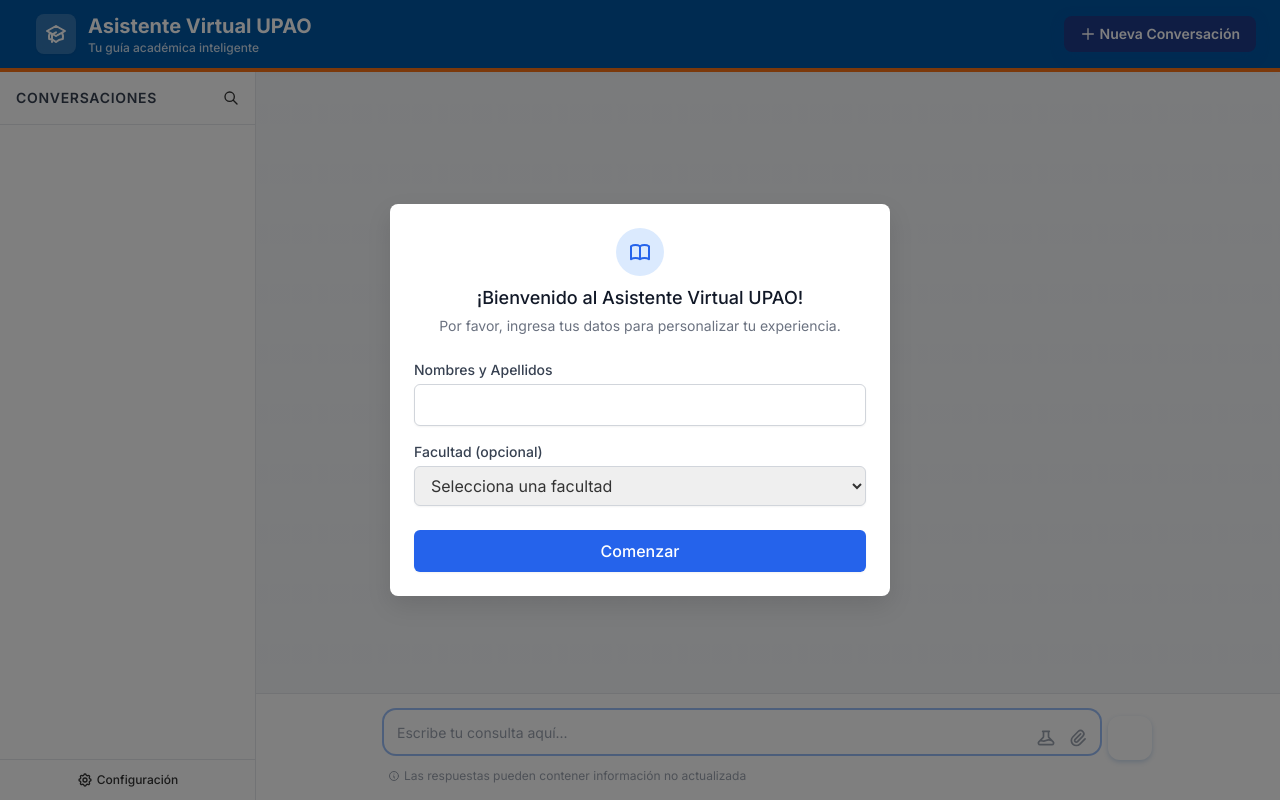
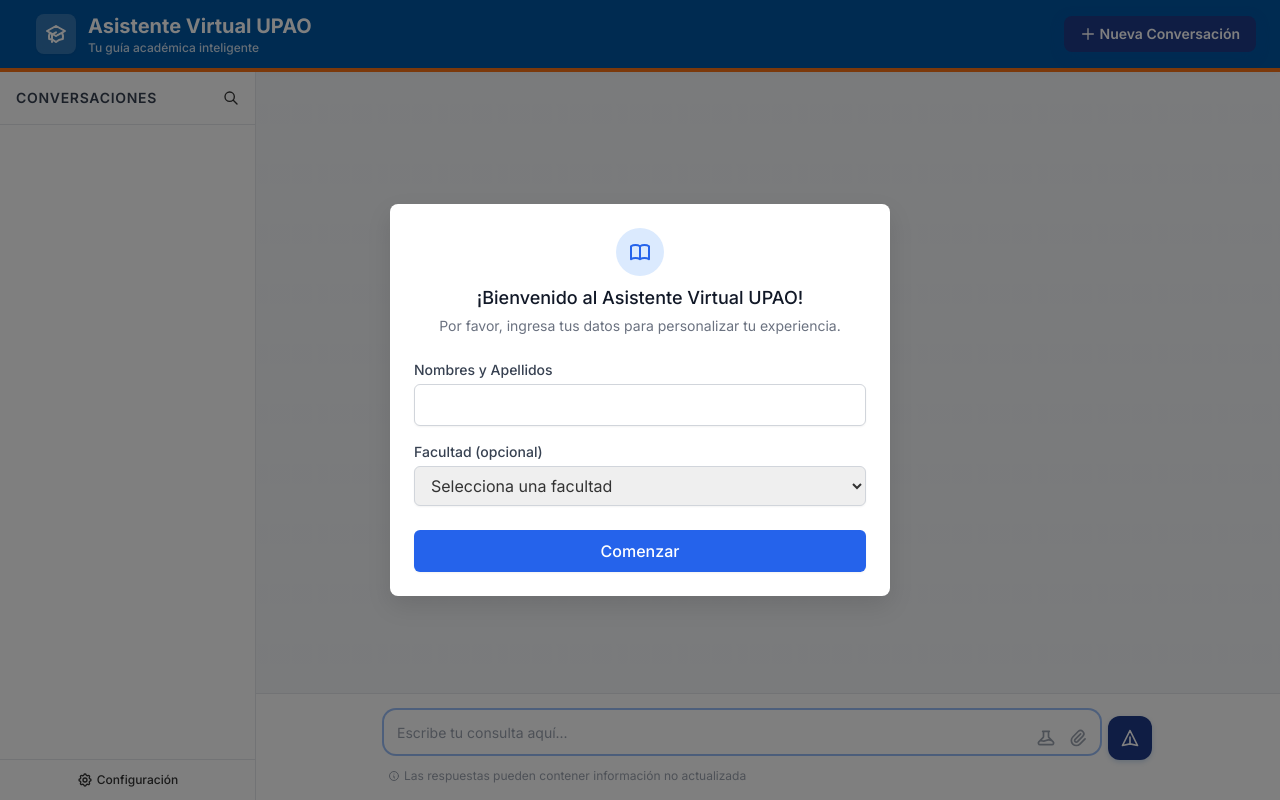
Before and after one commit to DioghoBaylon/asistente-ia, a FastAPI app: page / in a window 1280 px wide. Run offline with FastAPI, Linux system fonts and the light colour scheme; parts of the project's set-up code (start-up, migrations or seed data) failed here and were passed over; some libraries are stand-ins or nearby versions.

Commit message:
asistentev9

```diff
--- a/templates/index.html
+++ b/templates/index.html
@@ -410,7 +410,7 @@
             <button
               onclick="handleSend()"
               id="send-button"
-              class="p-2 sm:p-3 bg-primary text-white rounded-xl hover:bg-primary-dark transition-all send-btn flex items-center justify-center">
+              class="p-2 sm:p-3 bg-blue-900 text-white rounded-xl hover:bg-primary-dark transition-all send-btn flex items-center justify-center">
               <svg xmlns="http://www.w3.org/2000/svg" class="h-5 w-5" fill="none" viewBox="0 0 24 24" stroke="currentColor">
                 <path stroke-linecap="round" stroke-linejoin="round" stroke-width="2" d="M12 19l9 2-9-18-9 18 9-2zm0 0v-8" />
               </svg>
```
